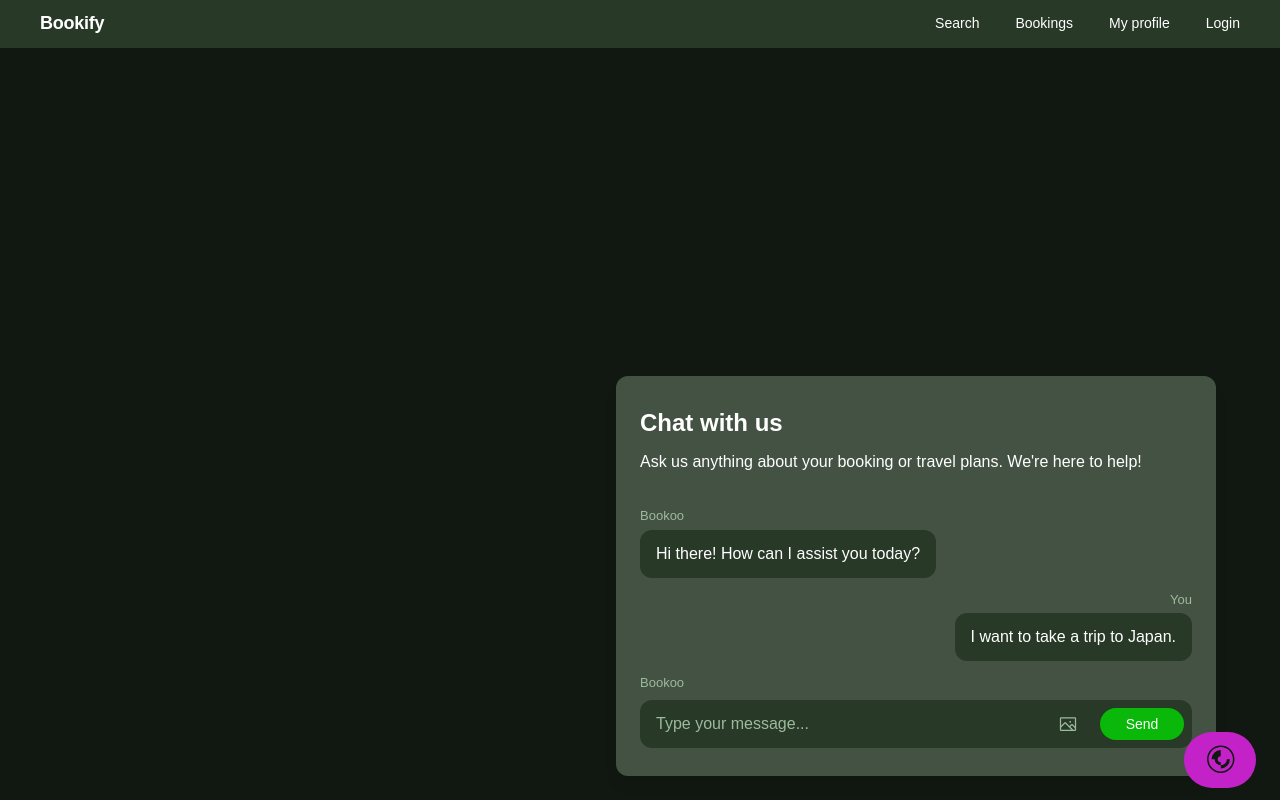
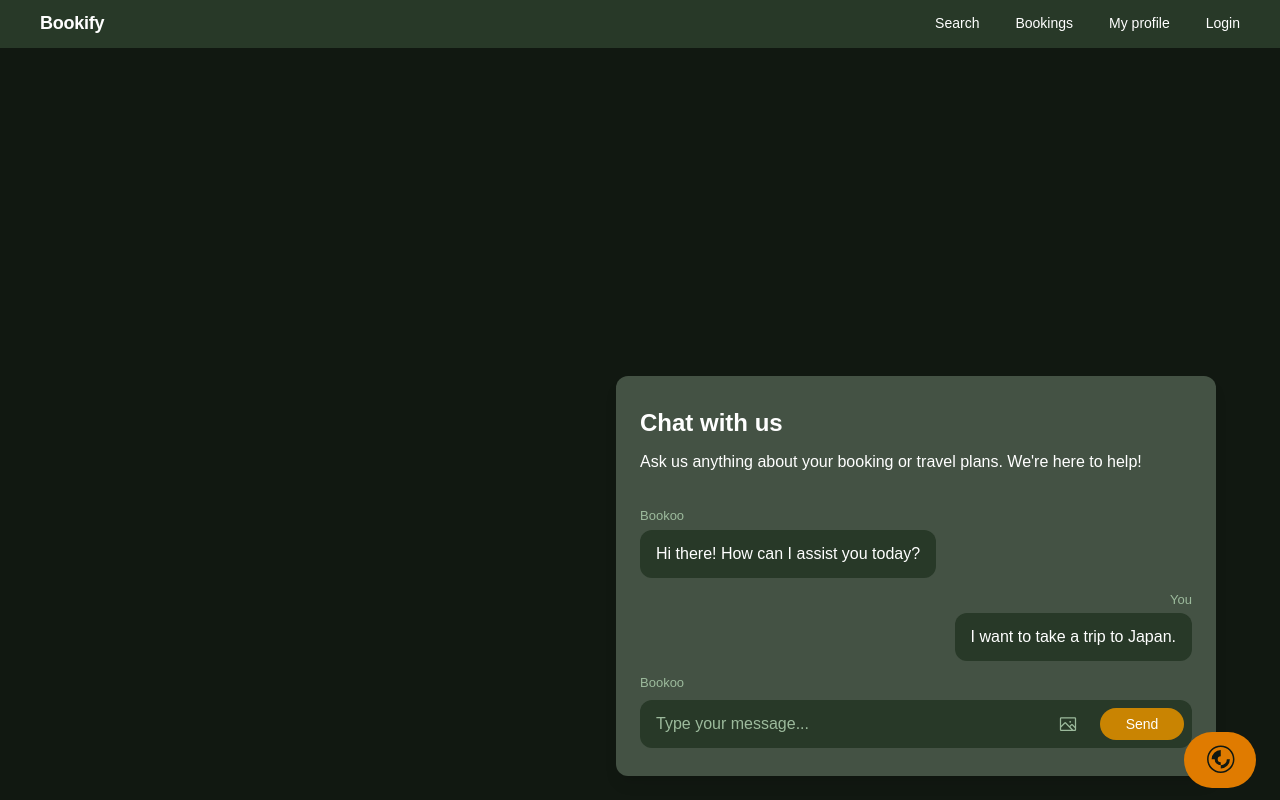
Before and after one commit to SamLinProjects/Booking_Web, a Next.js app: page / in a window 1280 px wide. Both pictures are taken after a click on the button 1220 px from the left and 760 px from the top of the page. Built offline with nearby package versions, Linux system fonts and the light colour scheme.

Commit message:
some change on footer

```diff
--- a/src/components/ChatDialog.tsx
+++ b/src/components/ChatDialog.tsx
@@ -54,7 +54,7 @@ export default function ChatDialog() {
                                     </svg>
                                 </div>
                             </button>
-                            <button className="min-w-[84px] cursor-pointer items-center justify-center overflow-hidden rounded-full h-8 px-4 bg-[#09b809] text-white text-sm font-medium leading-normal">
+                            <button className="min-w-[84px] cursor-pointer overflow-hidden rounded-full h-8 px-4 bg-[#c98402] text-white text-sm font-medium leading-normal hover:bg-[#d99748]">
                                 <span className="truncate">Send</span>
                             </button>
                         </div>
--- a/src/components/Footer.jsx
+++ b/src/components/Footer.jsx
@@ -8,8 +8,8 @@ export default function Footer(){
     return(
         <>
         <button onClick={() => setShowDialog(!showDialog)}
-        className={`flex max-w-[480px]cursor-pointer items-center justify-center overflow-hidden rounded-full h-14 text-[#111811] text-base font-bold
-        leading-normal tracking-[0.015em] min-w-0 px-2 gap-4 pl-5 pr-5 fixed right-6 bottom-3 z-50 transition duration-800 ease-in-out ${showDialog? "bg-[#c422c9]":"bg-[#1ea61e]"}`}>
+        className={`flex max-w-[480px] cursor-pointer items-center justify-center overflow-hidden rounded-full h-14
+        min-w-0 px-2 gap-4 pl-5 pr-5 fixed right-6 bottom-3 z-50 transition duration-800 ease-in-out ${showDialog? "bg-[#e07b00]":"bg-[#1ea61e]"}`}>
           <div className="relative w-8 h-8 overflow-hidden text-[#111811] ">
           <div
             className="transition-transform duration-300 flex ease-in-out w-[200%]"
@@ -17,7 +17,7 @@ export default function Footer(){
               transform: `translateX(${showDialog ? "-50%" : "0%"})`
             }}>
             <svg
-              className="w-8 h-8 text-[#111811] transition-transform duration-300 ease-in-out hover:scale-120"
+              className="w-8 h-8 text-[#111811] transition-transform duration-300 ease-in-out hover:scale-125"
               xmlns="http://www.w3.org/2000/svg"
               fill="currentColor"
               viewBox="0 0 256 256"
@@ -25,7 +25,7 @@ export default function Footer(){
               <path d="M140,128a12,12,0,1,1-12-12A12,12,0,0,1,140,128ZM84,116a12,12,0,1,0,12,12A12,12,0,0,0,84,116Zm88,0a12,12,0,1,0,12,12A12,12,0,0,0,172,116Zm60,12A104,104,0,0,1,79.12,219.82L45.07,231.17a16,16,0,0,1-20.24-20.24l11.35-34.05A104,104,0,1,1,232,128Zm-16,0A88,88,0,1,0,51.81,172.06a8,8,0,0,1,.66,6.54L40,216,77.4,203.53a7.85,7.85,0,0,1,2.53-.42,8,8,0,0,1,4,1.08A88,88,0,0,0,216,128Z" />
             </svg>
             <svg
-              className="w-8 h-8 text-[#111811] transition-transform duration-300 ease-in-out hover:scale-120"
+              className="w-8 h-8 text-[#111811] transition-transform duration-300 ease-in-out hover:scale-125"
               xmlns="http://www.w3.org/2000/svg"
               viewBox="10 10 42 42"
               fill="currentColor"
```
